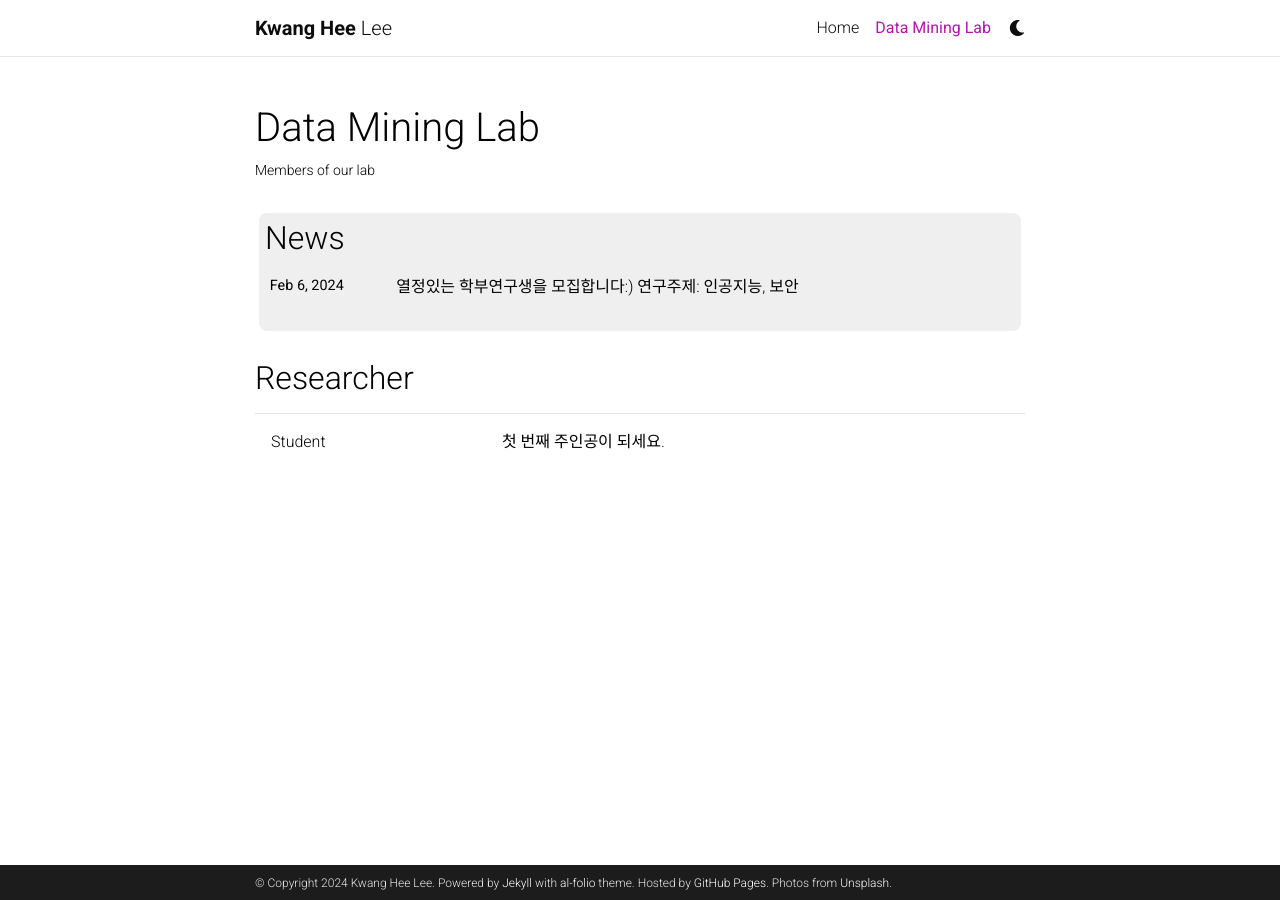
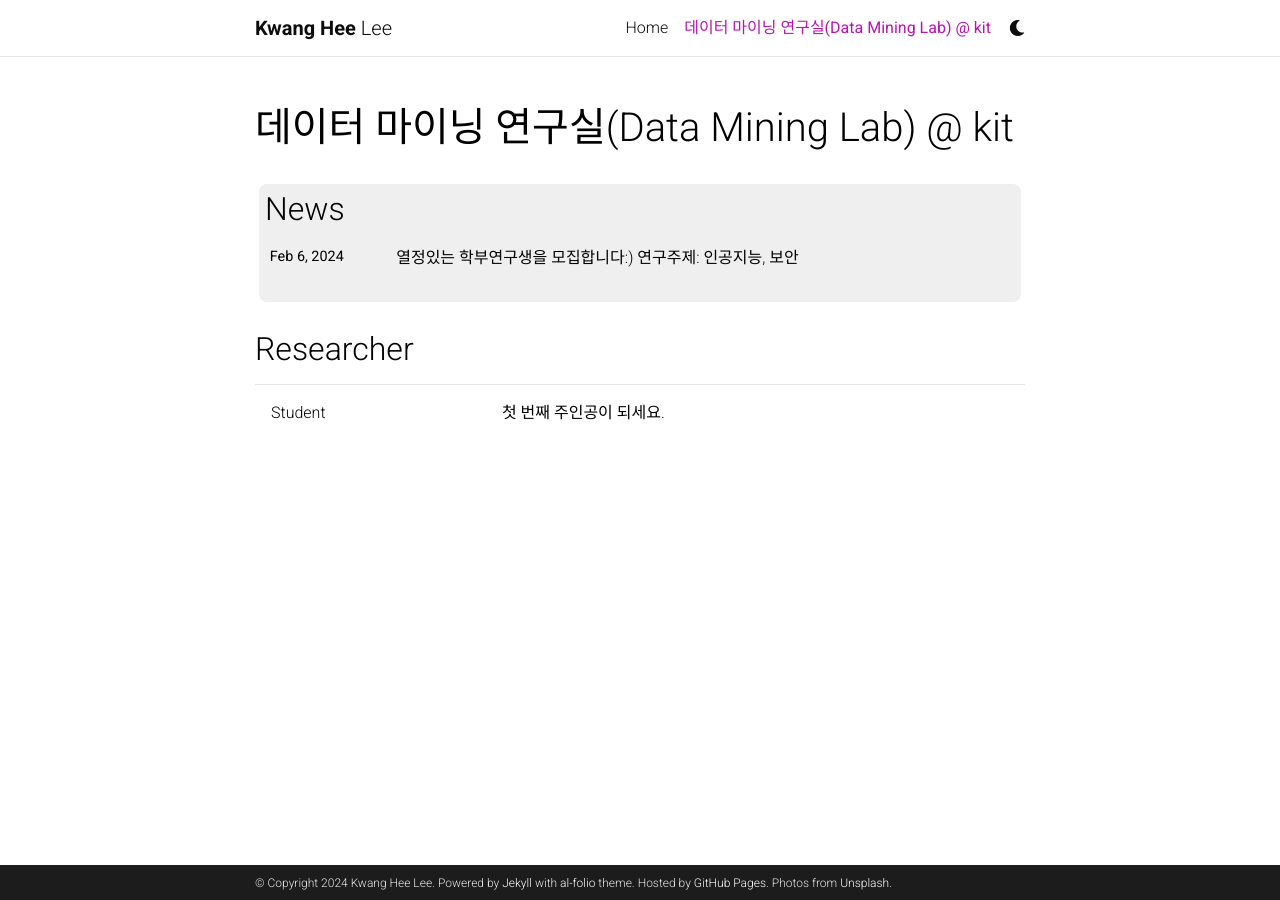
Before and after one commit to kwangheeya/kwangheeya.github.io, a Jekyll site: the page built from _pages/profiles.md, in a window 1280 px wide. Built offline with Jekyll 4.4.1, drawn with Linux system fonts in a browser that asks for light colours; comment, search, counter and statistics services are not loaded; a style sheet for code colours, icons or effects is not loaded.

Commit message:
Update profiles.md

```diff
--- a/_pages/profiles.md
+++ b/_pages/profiles.md
@@ -1,8 +1,8 @@
 ---
 layout: profiles
 permalink: /DMLab/
-title: Data Mining Lab
-description: Members of our lab
+title: 데이터 마이닝 연구실(Data Mining Lab) @ kit
+description:
 years:
 nav: true
 news: true  # includes a list of news items
```
